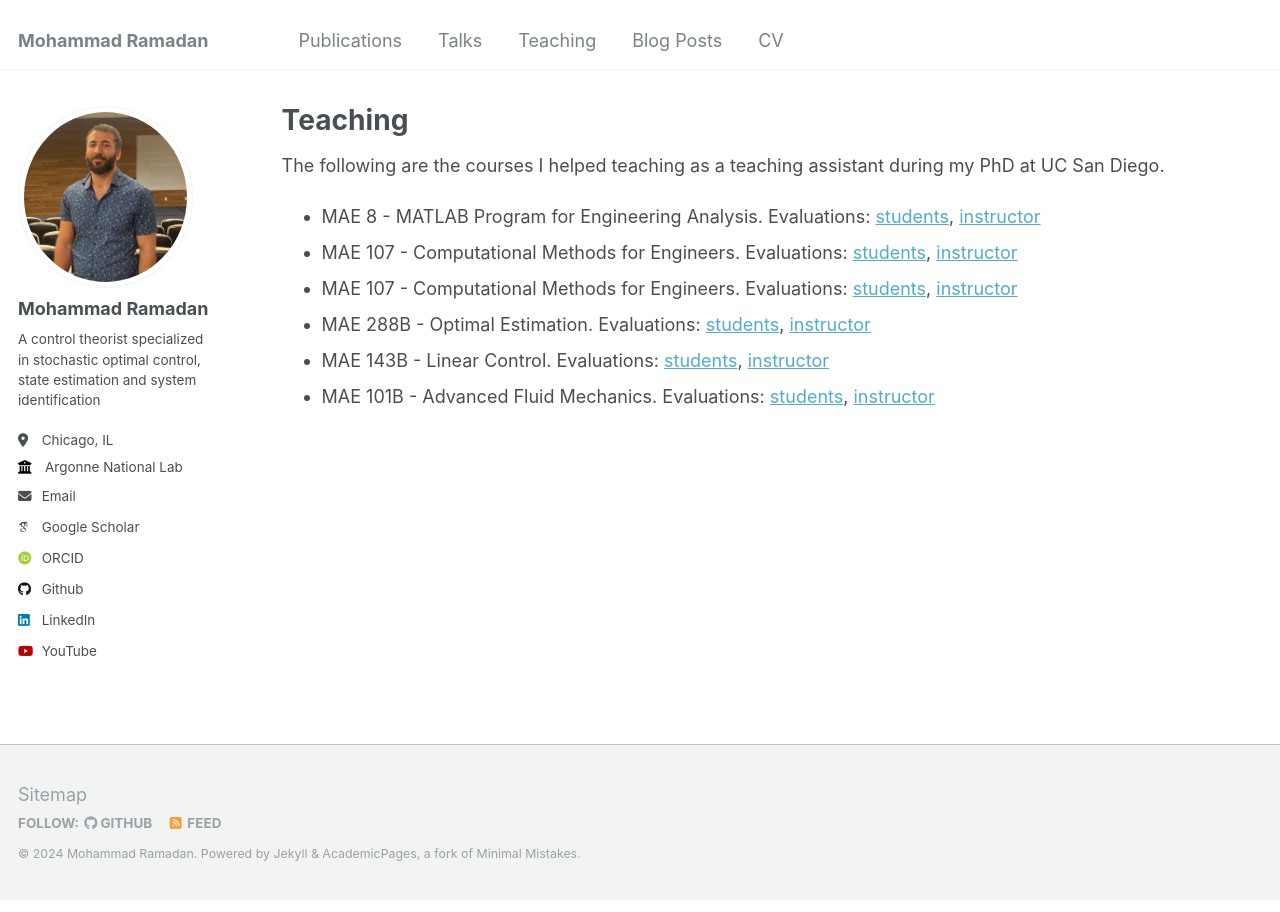
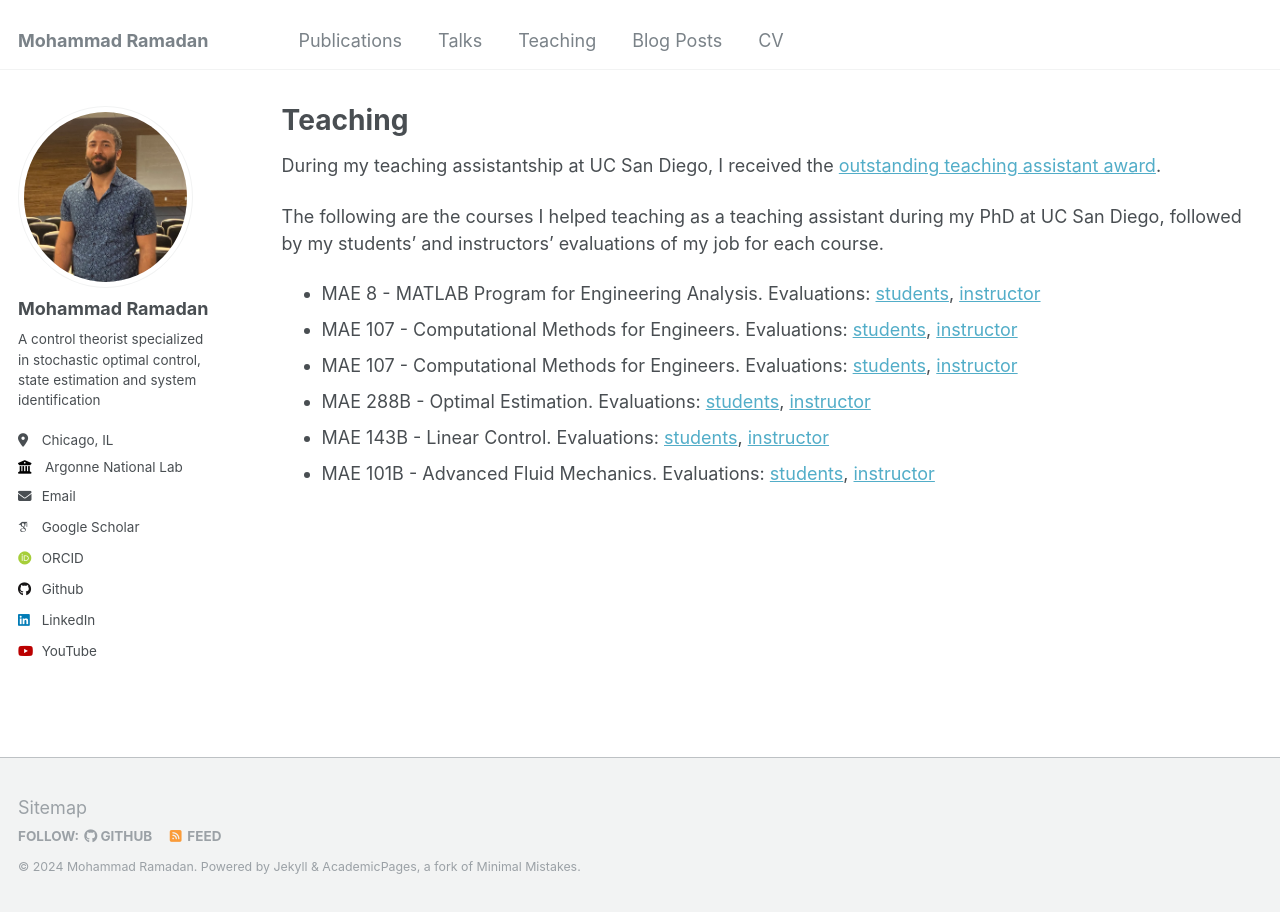
Before and after one commit to msramada/msramada.github.io, a Jekyll site: the page built from _pages/teaching.md, in a window 1280 px wide. Built offline with Jekyll 4.4.1, drawn with Linux system fonts in a browser that asks for light colours; some web fonts are replaced.

Commit message:
Updating the teaching section

```diff
--- a/_pages/teaching.md
+++ b/_pages/teaching.md
@@ -5,11 +5,13 @@ permalink: /teaching/
 author_profile: true
 ---
 
-The following are the courses I helped teaching as a teaching assistant during my PhD at UC San Diego.
+During my teaching assistantship at UC San Diego, I received the [outstanding teaching assistant award](https://msramada.github.io/files/TA_evals/OutstandingTeachingAward.pdf).
 
-* MAE 8 - MATLAB Program for Engineering Analysis. Evaluations: [students](), [instructor]()
-* MAE 107 - Computational Methods for Engineers. Evaluations: [students](), [instructor]()
-* MAE 107 - Computational Methods for Engineers. Evaluations: [students](), [instructor]()
-* MAE 288B - Optimal Estimation. Evaluations: [students](), [instructor]()
-* MAE 143B - Linear Control. Evaluations: [students](), [instructor]()
-* MAE 101B - Advanced Fluid Mechanics. Evaluations: [students](), [instructor]()
+The following are the courses I helped teaching as a teaching assistant during my PhD at UC San Diego, followed by my students' and instructors' evaluations of my job for each course.
+
+* MAE 8 - MATLAB Program for Engineering Analysis. Evaluations: [students](https://msramada.github.io/files/TA_evals/8_s.pdf), [instructor]()
+* MAE 107 - Computational Methods for Engineers. Evaluations: [students](https://msramada.github.io/files/TA_evals/170_s.pdf), [instructor](https://msramada.github.io/files/TA_evals/170_i.pdf)
+* MAE 107 - Computational Methods for Engineers. Evaluations: [students](https://msramada.github.io/files/TA_evals/107_s.pdf), [instructor](https://msramada.github.io/files/TA_evals/107_s.pdf)
+* MAE 288B - Optimal Estimation. Evaluations: [students](https://msramada.github.io/files/TA_evals/288_s.pdf), [instructor](https://msramada.github.io/files/TA_evals/288_s.pdf)
+* MAE 143B - Linear Control. Evaluations: [students](https://msramada.github.io/files/TA_evals/143B_s.pdf), [instructor](https://msramada.github.io/files/TA_evals/143B_i.pdf)
+* MAE 101B - Advanced Fluid Mechanics. Evaluations: [students](https://msramada.github.io/files/TA_evals/101B_s.pdf), [instructor](https://msramada.github.io/files/TA_evals/101B_i.pdf)
```
Also changed, not shown: _pages/about.md (+2 -2 lines), 13 other files.
